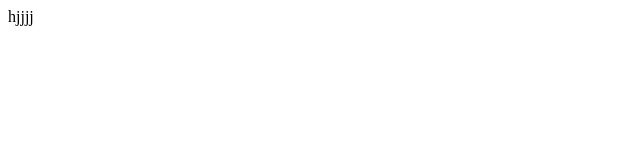
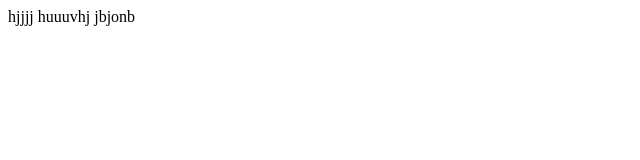
Before and after one commit to Hedayet116/first-project-1, a plain HTML site: page index.html in a window 1280 px wide. Shown: the whole page, without its empty margins (0-640 px from the left). Drawn offline with Linux system fonts and the light colour scheme.

Commit message:
auto publish 1735433744599

```diff
--- a/index.html
+++ b/index.html
@@ -15,5 +15,7 @@
 <body>
 
    hjjjj
+   huuuvhj
+   jbjonb
 </body>
 </html>
```
